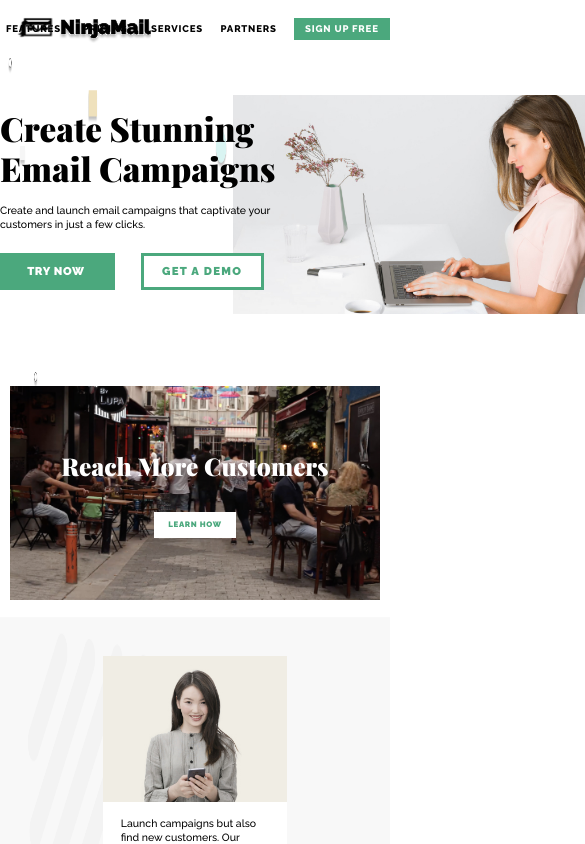
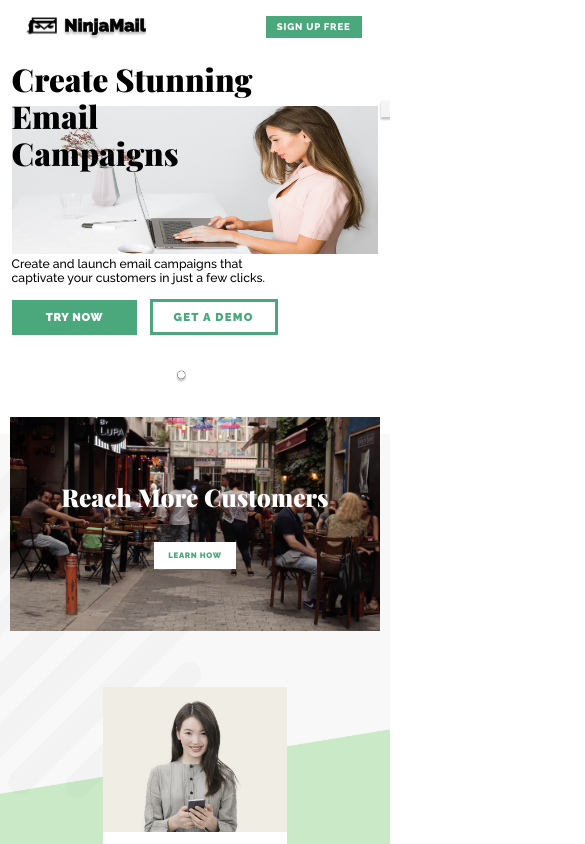
Before and after one commit to daniel-souza01/ninja-mail, a Next.js app: page / in a window 390 px wide. Shown: the top 844 px of the page, 585 px wide, since content can reach past the window. Built offline with nearby package versions, Linux system fonts and the light colour scheme.

Commit message:
feat: more responsive home page

```diff
--- a/src/components/Footer/index.tsx
+++ b/src/components/Footer/index.tsx
@@ -28,7 +28,7 @@ export function Footer() {
                 <a href="#">Partners</a>
               </li>
             </ul>
-            <ul>
+            <ul id={styles.secondUl}>
               <li>
                 <a href="#">About Us</a>
               </li>
--- a/src/components/Footer/styles.module.css
+++ b/src/components/Footer/styles.module.css
@@ -62,6 +62,7 @@
   padding: 2.4375rem 0px;
 
   display: flex;
+  justify-content: space-between;
 
   font-weight: 700;
   font-size: 0.9375rem;
@@ -78,6 +79,32 @@
 
 /* ================= media queries ================= */
 
+@media (max-width: 970px) {
+  .footerLinks {
+    width: 28rem;
+  }
+
+  .footerLinks ul li {
+    font-size: 1rem;
+    line-height: 1.1875rem;
+  }
+
+  .secondFooterGroup {
+    max-width: 682px;
+
+    font-size: 0.6875rem;
+    line-height: 0.9375rem;
+  }
+
+  .secondFooterGroup div {
+    margin-left: 75px;
+  }
+
+  .secondFooterGroup div a + a {
+    margin-left: 25px;
+  }
+}
+
 @media (max-width: 768px) {
   .footerContainer {
     height: 17.875rem;
@@ -89,7 +116,7 @@
 
   .firstFooterGroup a img {
     width: 7.939375rem;
-    height: 2.3125rem;
+    height: 2.329375rem;
 
     margin: 2.9375rem 0px 0px;
   }
@@ -128,58 +155,63 @@
   }
 }
 
-@media (max-width: 320px) {
+@media (max-width: 585px) {
+  .secondFooterGroup {
+    flex-direction: column;
+  }
+
+  .secondFooterGroup div {
+    margin-left: 0px;
+    margin-top: 1.75rem;
+  }
+}
+
+@media (max-width: 502px) {
   .footerContainer {
-    height: 17.875rem;
+    height: 30.375rem;
   }
 
   .firstFooterGroup {
-    max-width: 955px;
-
     flex-direction: column;
   }
 
   .firstFooterGroup a img {
-    width: 7.939375rem;
-    height: 2.3125rem;
-
-    margin: 2.9375rem 0px 0px;
+    margin: 2.9375rem 0px 0px -1.0625rem;
   }
 
   .footerLinks {
-    width: 23rem;
-    height: 8.1425rem;
+    width: 13.1875rem;
+    height: 13.3925rem;
+    margin: 0.233125rem 0px 0.7325rem;
 
-    margin: 3.1875rem 0px 2.3575rem;
+    grid-template-columns: auto auto;
+    grid-template-rows: auto auto;
+    grid-auto-flow: column;
   }
 
-  .footerLinks ul li {
-    font-size: 0.75rem;
-    line-height: 0.875rem;
-    margin-bottom: 0.4375rem;
-  }
-
-  .divider {
-    /*width: 89.38%;*/
-    /*max-width: 1088px;*/
-    height: 1px;
-    /*margin: auto;*/
-    /*background: var(--footer-divider-color);*/
+  #secondUl {
+    margin-top: -1.375rem;
   }
 
   .secondFooterGroup {
-    max-width: 600px;
-    padding: 1.5625rem 0px 1.875rem;
+    padding: 1.375rem 0px 3.1875rem;
+    line-height: 1.1875rem;
+  }
 
-    font-size: 0.5625rem;
-    line-height: 0.6875rem;
+  .secondFooterGroup p {
+    max-width: 11.625rem;
   }
 
   .secondFooterGroup div {
-    margin-left: 5.8125rem;
+    margin-left: 0px;
+    margin-top: 1.875rem;
+
+    display: flex;
+    flex-direction: column;
   }
 
   .secondFooterGroup div a + a {
-    margin-left: 1.875rem;
+    margin-left: 0px;
+    margin-top: 0.5625rem;
   }
 }
--- a/src/components/Header/index.tsx
+++ b/src/components/Header/index.tsx
@@ -25,9 +25,9 @@ export function Header() {
           <Link href="/" passHref>
             <a>PARTNERS</a>
           </Link>
+        </nav>
 
-          <button type="button">SIGN UP FREE</button>
-        </nav>
+        <button type="button">SIGN UP FREE</button>
       </div>
     </header>
   )
--- a/src/components/Header/styles.module.css
+++ b/src/components/Header/styles.module.css
@@ -6,6 +6,7 @@
   position: relative;
   max-width: 1267px;
   height: inherit;
+  width: 92.19%;
   margin: auto;
 
   display: flex;
@@ -13,8 +14,8 @@
 }
 
 .headerContent a img {
-  position: absolute;
-  top: 1.3125rem;
+  margin-top: 1.3125rem;
+  margin-left: -1.125rem;
 }
 
 .headerContent nav {
@@ -39,7 +40,17 @@
   margin-left: 1.375rem;
 }
 
-.headerContent nav button {
+.headerContent nav a:hover::after {
+  content: '';
+  height: 5px;
+  width: 100%;
+  position: absolute;
+  bottom: -11px;
+  left: 0;
+  background: var(--green);
+}
+
+.headerContent button {
   font-size: 1.0625rem;
   line-height: 1.25rem;
   font-weight: 800;
@@ -55,17 +66,37 @@
   height: 2.5625rem;
 }
 
-.headerContent nav a:hover::after {
-  content: '';
-  height: 5px;
-  width: 100%;
-  position: absolute;
-  bottom: -11px;
-  left: 0;
-  background: var(--green);
+/* ================ media queries ================= */
+
+@media (max-width: 1024px) {
+  .headerContent a img {
+    width: 10.815625rem;
+    height: 3.276875rem;
+  }
+
+  .headerContent nav {
+    font-size: 0.875rem;
+    line-height: 1.0625rem;
+  }
+
+  .headerContent nav a {
+    width: 5.9375rem;
+  }
+
+  .headerContent nav a + a {
+    margin-left: 0.6875rem;
+  }
+
+  .headerContent button {
+    font-size: 0.6875rem;
+    line-height: 0.8125rem;
+    letter-spacing: 0.825px;
+
+    margin-left: 1rem;
+    width: 6.875rem;
+    height: 1.5625rem;
+  }
 }
-
-/* ================ media queries ================= */
 
 @media (max-width: 768px) {
   .headerContainer {
@@ -76,8 +107,8 @@
     width: 10.815625rem;
     height: 3.276875rem;
 
-    left: -0.375;
-    top: 0.8125rem;
+    margin-left: -0.375rem;
+    margin-top: 0.8125rem;
   }
 
   .headerContent nav {
@@ -94,7 +125,12 @@
     margin-left: 0.6875rem;
   }
 
-  .headerContent nav button {
+  .headerContent nav a:hover::after {
+    height: 3px;
+    bottom: -6px;
+  }
+
+  .headerContent button {
     font-size: 0.6875rem;
     line-height: 0.8125rem;
     letter-spacing: 0.825px;
@@ -103,14 +139,19 @@
     width: 6.875rem;
     height: 1.5625rem;
   }
+}
 
-  .headerContent nav a:hover::after {
-    height: 3px;
-    bottom: -6px;
+@media (max-width: 595px) {
+  .headerContent {
+    justify-content: space-between;
+  }
+
+  .headerContent nav {
+    display: none;
   }
 }
 
-@media (max-width: 320px) {
+@media (max-width: 502px) {
   .headerContainer {
     height: 3.875rem;
   }
@@ -118,23 +159,10 @@
   .headerContent a img {
     width: 9.6875rem;
     height: 3.25rem;
-
-    left: 0.75rem;
     top: 0.5625rem;
   }
 
-  .headerContent nav {
-    font-size: 0.6875rem;
-    line-height: 0.8125rem;
-    letter-spacing: 0.825px;
-  }
-
-  .headerContent nav a {
-    display: none;
-  }
-
-  .headerContent nav button {
-    margin-left: 0;
+  .headerContent button {
     margin-right: 13px;
   }
 }
--- a/src/pages/home.module.css
+++ b/src/pages/home.module.css
@@ -7,20 +7,23 @@
 /* ================= background stuff ================== */
 .bgStuff {
   position: absolute;
+  z-index: 0;
+
   width: 100%;
   max-width: 1440px;
   height: 165.5rem;
 
-  z-index: 0;
+  object-fit: cover;
 }
 
 /* ================= hero session ================== */
 .hero {
-  width: 68rem;
+  width: 94.06%;
   height: 23.9375rem;
   max-width: 1088px;
 
   margin: 6.4375rem auto 0px;
+
   display: flex;
   position: relative;
 }
@@ -36,27 +39,24 @@
 
 .heroLeftItems h1 {
   font-family: 'Playfair Display';
-
   font-weight: 900;
   font-size: 3.6875rem;
   line-height: 4.4375rem;
-  color: var(--black);
 }
 
 .heroLeftItems p {
-  font-family: 'Raleway';
-
   font-weight: 500;
   font-size: 1.1875rem;
   line-height: 1.625rem;
-  color: var(--black);
-
   margin-top: 1.4375rem;
 }
 
+.heroLeftItems div {
+  display: flex;
+  align-items: center;
+}
+
 .heroLeftItems div button {
-  font-family: 'Raleway';
-
   font-weight: 900;
   font-size: 1.3125rem;
   line-height: 1.5625rem;
@@ -86,7 +86,8 @@
 }
 
 .heroPhoto {
-  width: 42.5rem;
+  width: auto;
+  max-width: 42.5rem;
   height: 23.9375rem;
   margin-left: auto;
   z-index: 99;
@@ -433,13 +434,33 @@
   background: var(--white);
 }
 
+/* =================media queries background stuff */
+
+@media (max-width: 768px) {
+  .bgStuff {
+    max-width: 720px;
+    height: 106.5625rem;
+
+    margin-top: 20px;
+  }
+}
+
+@media (max-width: 375px) {
+  .bgStuff {
+    max-width: 100%;
+    height: 101.538125rem;
+
+    margin-top: 18rem;
+  }
+}
+
 /* ================ media queries hero session ================= */
 
 @media (max-width: 768px) {
   .hero {
-    width: 44.4375rem;
+    max-width: 44.4375rem;
     height: 15.625rem;
-    margin: 2.6875rem auto 0px;
+    margin: 6.4375rem auto 0px;
   }
 
   .heroLeftItems {
@@ -456,75 +477,74 @@
   .heroLeftItems p {
     font-size: 0.75rem;
     line-height: 1rem;
-
     margin-top: 1.0625rem;
   }
 
   .heroLeftItems div button {
     font-size: 0.8125rem;
     line-height: 0.9375rem;
-
     margin-top: 1.5625rem;
   }
 
   .heroLeftItems div button:first-child {
     letter-spacing: 0.65px;
-
     padding: 0.8125rem 2.1875rem 0.875rem 1.9375rem;
   }
 
   .heroLeftItems div button:last-child {
     letter-spacing: 1.3px;
-
-    padding: 0.625rem 1.3125rem 0.6875rem;
+    padding: 0.625rem 1.125rem 0.6875rem;
     margin-left: 1.8125rem;
   }
 
   .heroPhoto {
-    width: 27.8125rem;
+    width: 445px;
+    max-width: 100%;
     height: 15.625rem;
   }
 }
 
-@media (max-width: 320px) {
+@media (max-width: 425px) {
   .hero {
-    width: 18.8125rem;
-    height: 22.26375rem;
+    height: 20.26375rem;
+    max-height: 324.22px;
     margin: 0.5rem auto 0px;
   }
 
   .heroLeftItems {
-    max-width: 18.8125rem;
-    height: 22.26375rem;
+    max-width: 301px;
+    height: 100%;
     top: 0px;
   }
 
   .heroLeftItems h1 {
+    font-size: 2.25rem;
+    line-height: 2.625rem;
     max-width: 17.75rem;
-    font-size: 2.25rem;
   }
 
   .heroLeftItems p {
     font-size: 0.875rem;
     margin-top: 6.125rem;
+    max-width: 18.125rem;
   }
 
   .heroLeftItems div button {
     margin-top: 1rem;
+  }
 
-    width: 8.9375rem;
-    height: 2.51375rem;
-
-    padding: 0px;
+  .heroLeftItems div button:first-child {
+    padding: 0.8125rem 2.4375rem 0.75rem;
   }
 
   .heroLeftItems div button:last-child {
+    padding: 0.625rem 1.5rem 0.5625rem;
     margin-left: 0.875rem;
   }
 
   .heroPhoto {
-    width: 18.75rem;
-    height: 10.5625rem;
+    max-width: 100%;
+    max-height: 10.5625rem;
     margin-top: 3.1875rem;
   }
 }
```
